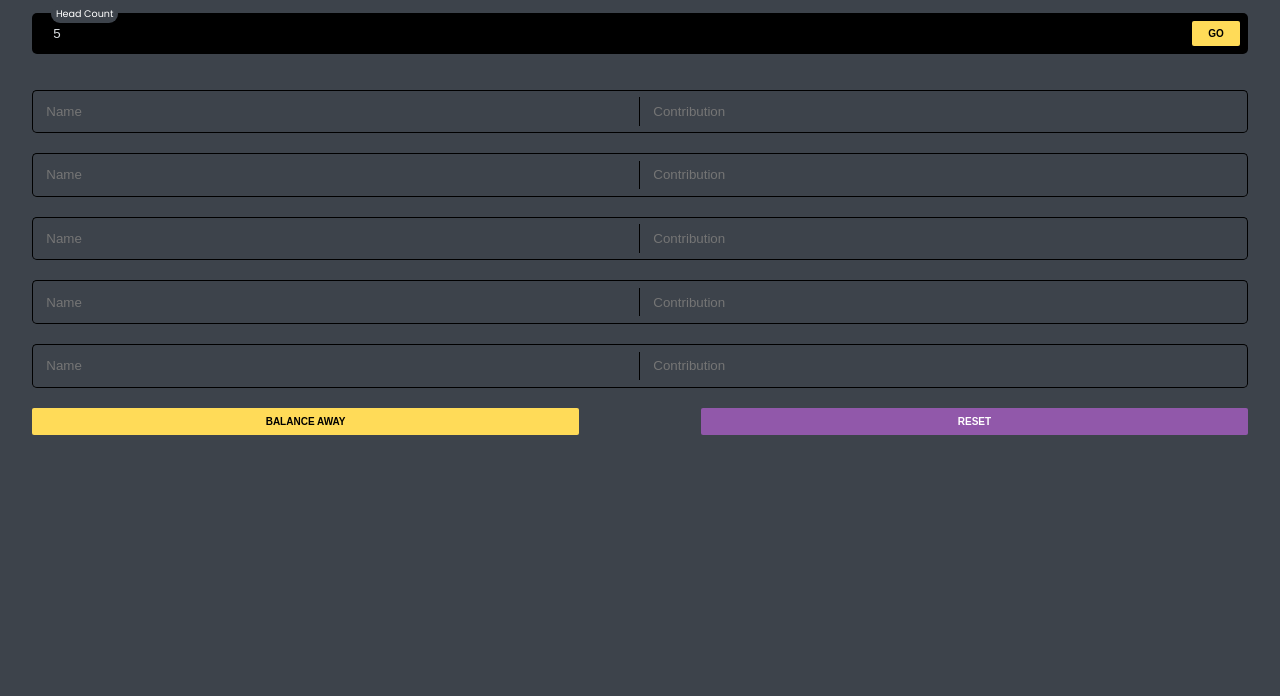
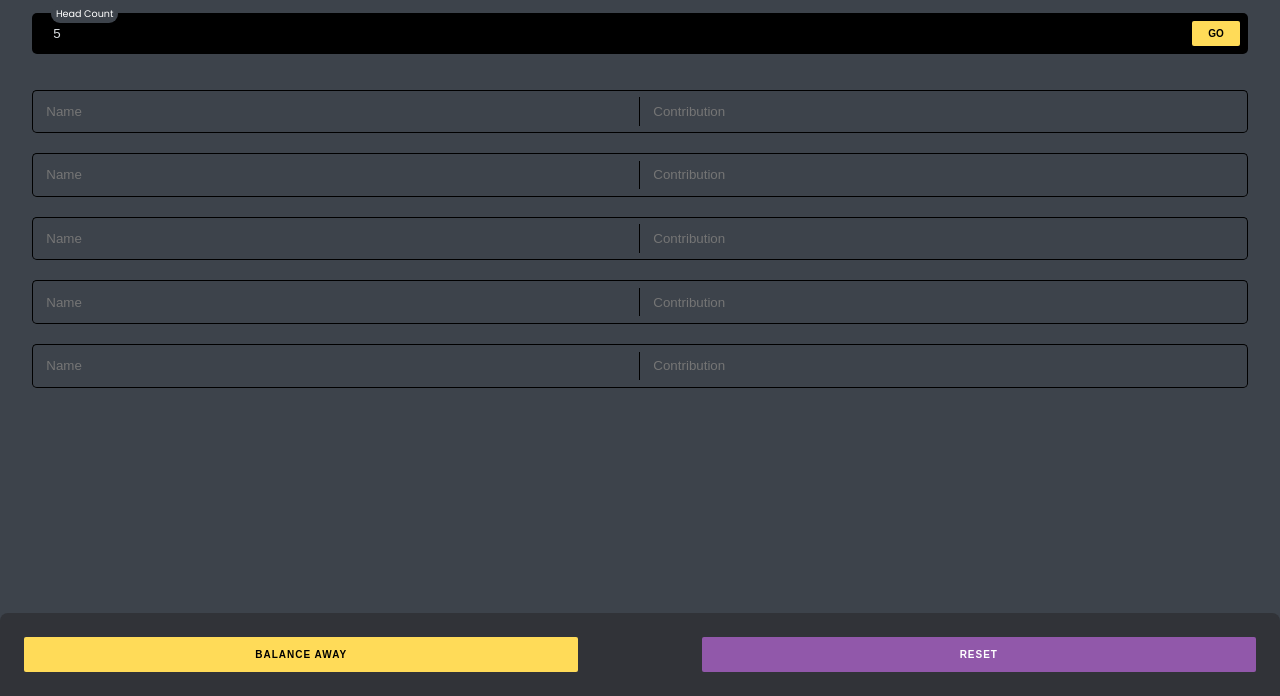
Before and after one commit to Sigkill32/BetterSplitwise, a website built with webpack: page index.html in a window 1280 px wide. Both pictures are taken after typing "5" into the empty fields and a click on the button "GO". Shown: the part 104-800 px from the top of the page. Built offline with nearby package versions, Linux system fonts and the light colour scheme.

Commit message:
sexy action btns

```diff
--- a/index.css
+++ b/index.css
@@ -57,8 +57,8 @@ input[type="number"] {
 
 .global-button {
   background-color: #ffdb58;
+  font-weight: bold;
   border: none;
-  font-weight: bold;
   text-transform: uppercase;
   border-radius: 2px;
   outline: hidden;
@@ -150,8 +150,9 @@ input[type="number"] {
 }
 
 .ballance-button {
-  padding: 8px;
+  padding: 1.2em;
   width: 45%;
+  letter-spacing: 0.1em;
 }
 
 .split-by-person {
@@ -180,6 +181,13 @@ input[type="number"] {
 .split-action-buttons {
   display: flex;
   justify-content: space-between;
+  position: fixed;
+  width: 100%;
+  bottom: 0;
+  left: 0;
+  background-color: #313338;
+  padding: 1.5em;
+  border-radius: 0.5em 0.5em 0 0;
 }
 
 .app-modal-backdrop {
```
